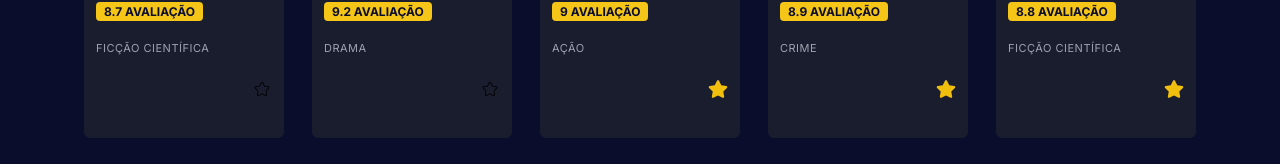
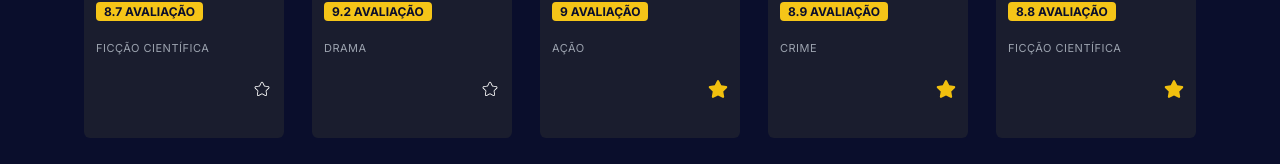
Before and after one commit to joaopedrogerotto/CineList, a React (Vite) app in the folder CineList/: page / in a window 1280 px wide. Shown: the part 455-619 px from the top of the page. Built offline with nearby package versions, Linux system fonts and the light colour scheme; grey boxes are pictures that could not be loaded; a web font is replaced by a local one.

Commit message:
feat: css de favoritos

```diff
--- a/CineList/src/Components/MovieCard/MovieCard.css
+++ b/CineList/src/Components/MovieCard/MovieCard.css
@@ -68,6 +68,10 @@
     text-align: right;
 }
 
+.unfullStar{
+    color: #ffffff;
+}
+
 .fullStarGold{
     color: #f0bf0e;
 }
```
